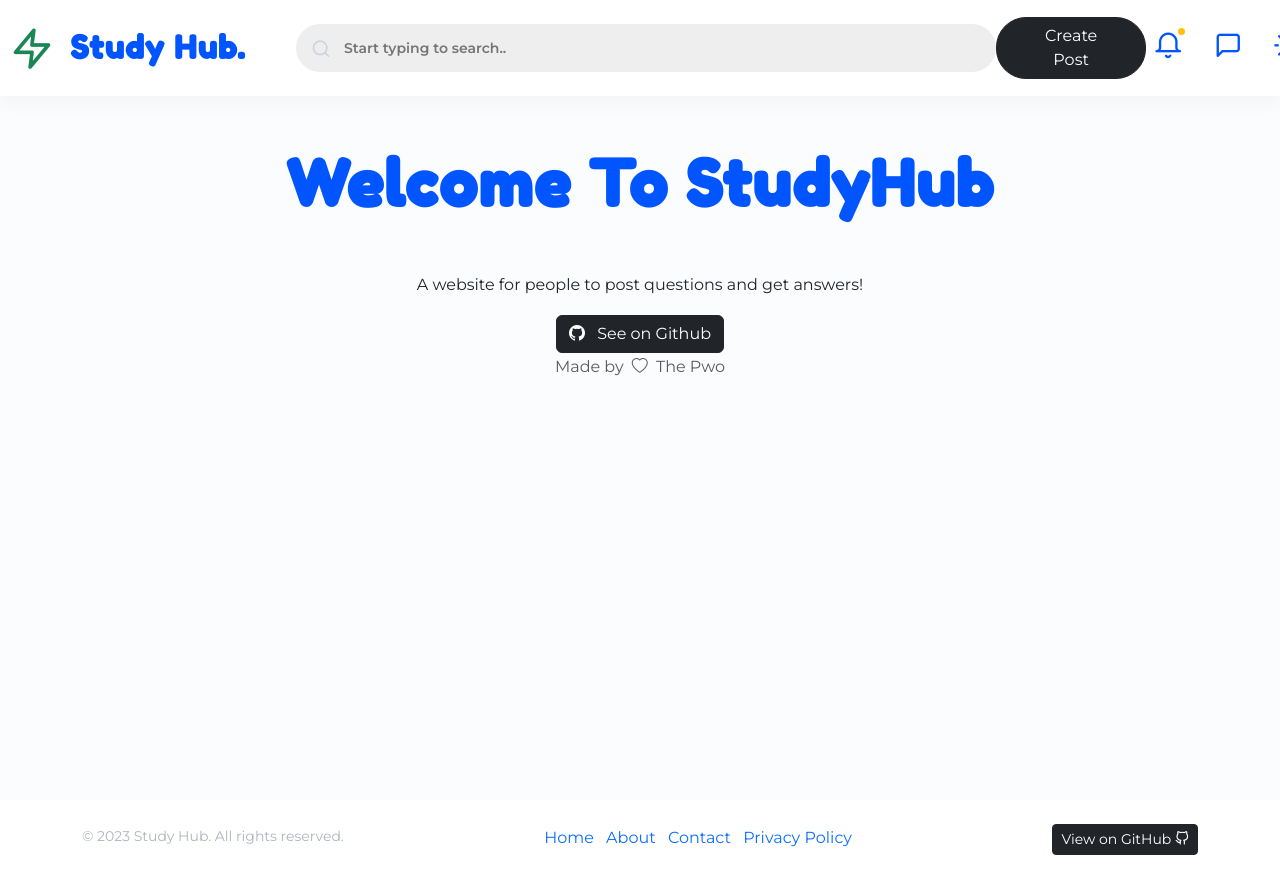
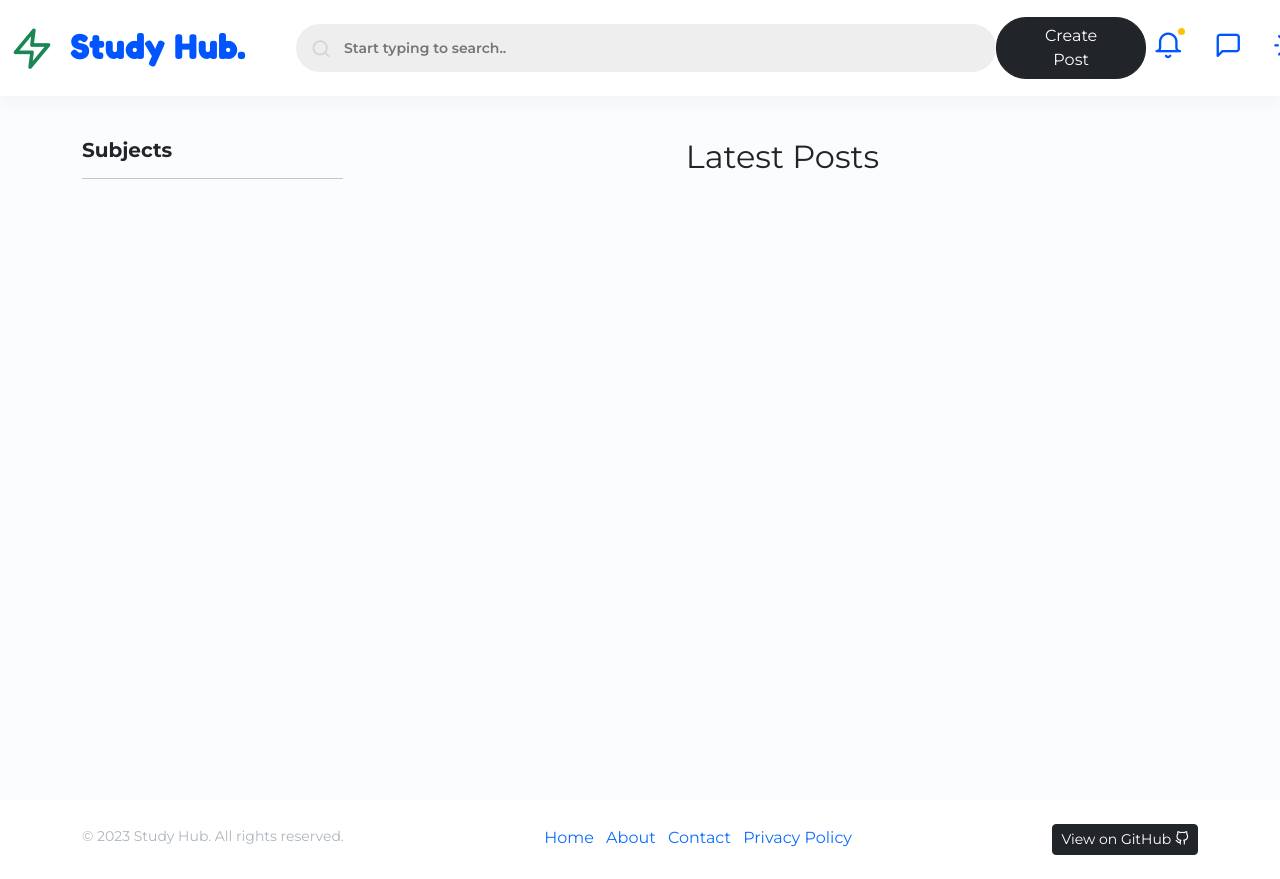
Before and after one commit to TheTrustyPwo/StudyHub, a Flask app: page / in a window 1280 px wide. Run offline with Flask 3, Linux system fonts and the light colour scheme; the visitor is signed in with stand-in values (Sample User, id 1); some libraries are stand-ins or nearby versions.

Commit message:
Revamp website home page

```diff
--- a/app/templates/home.html
+++ b/app/templates/home.html
@@ -1,30 +1,46 @@
 {% extends "base.html" %}
 {% block content %}
-<br>
-<br>
-<div class="page-content page-container" id="page-content">
-    <div class="col-md-9 px-3 mx-auto">
-        <div class="text-center mt-20 mb-12">
-            <h1 class="display-3 ls-tight">
-                <span class="d-inline-block fredoka-font ls-3 fw-600 text-current font-xxxl logo-text mb-0">Welcome To StudyHub</span>
-            </h1>
-            <p class="text-lg font-semibold mt-5 px-lg-32">
-                A website for people to post questions and get answers!
-            </p>
-            <div class="mx-sm-n2 mt-7">
-                <a href="https://github.com/TheTrustyPwo/StudyHub.git" class="btn btn-dark" target="_blank">
-                    <i class="bi bi-github me-2"></i>
-                    <span>See on Github</span>
-                </a>
-            </div>
-        </div>
-        <div class="row g-6 g-lg-6" id="posts">
+
+<script src="{{ url_for('static', filename='js/home.js') }}" type="module" async></script>
+
+<style>
+    .post-card {
+        transition: background-color 0.3s ease;
+    }
+
+    .post-card:hover {
+        background-color: #e1e8f0;
+        cursor: pointer;
+    }
+</style>
+
+<div class="container">
+    <div class="row">
+        <div class="col-lg-3 mb-4">
+            <aside class="sidebar">
+                <div class="subject-list">
+                    <h4 class="fw-bold fs-5 mt-5">Subjects</h4><hr class="my-3">
+                    <div id="subject-buttons" class="btn-group-vertical">
+                        <!-- Subject selection to be populated by Javascript -->
+                    </div>
+                </div>
+            </aside>
         </div>
 
-        <p class="text-muted text-sm font-semibold text-center my-12">
-            Made by <i class="bi bi-heart mx-1"></i> The Pwo </a>
-        </p>
+        <div class="col-lg-9">
+            <section class="latest-posts py-5">
+                <h2 class="text-center mb-4">Latest Posts</h2>
+                <div id="posts-container">
+                    <!-- Posts will be here -->
+                </div>
+                <div id="loading-spinner" class="text-center d-none">
+                    <div class="spinner-border" role="status">
+                        <span class="visually-hidden">Loading...</span>
+                    </div>
+                </div>
+            </section>
+        </div>
     </div>
 </div>
-<script src="{{ url_for('static', filename='js/home.js') }}" type="module"></script>
+
 {% endblock %}
```
